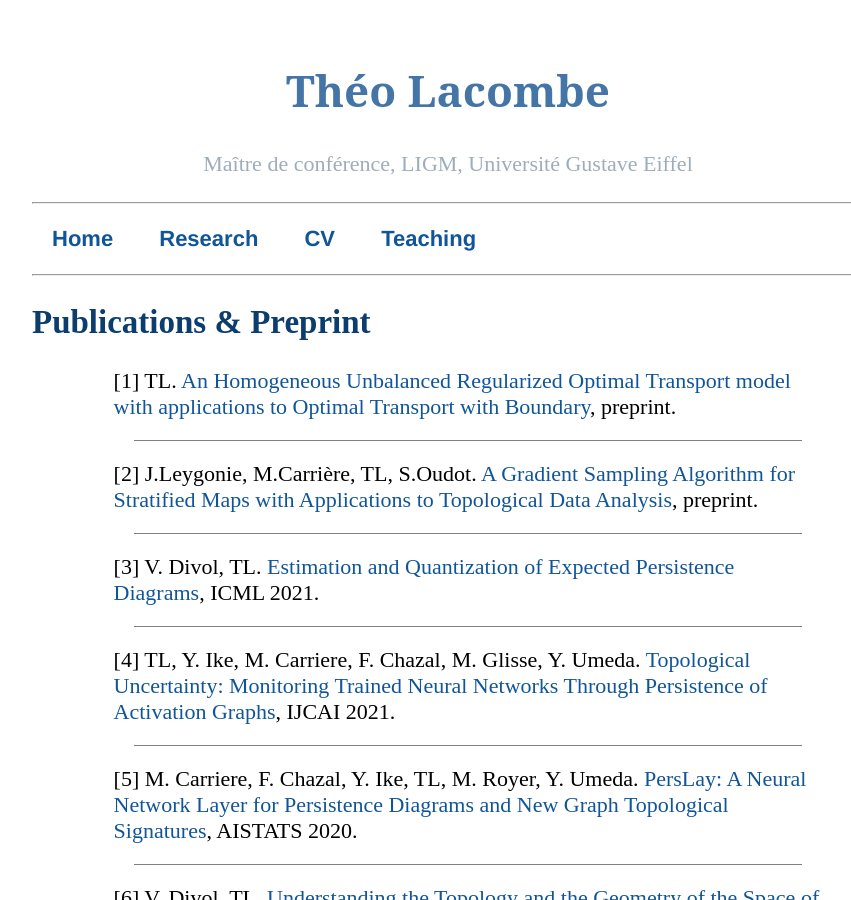
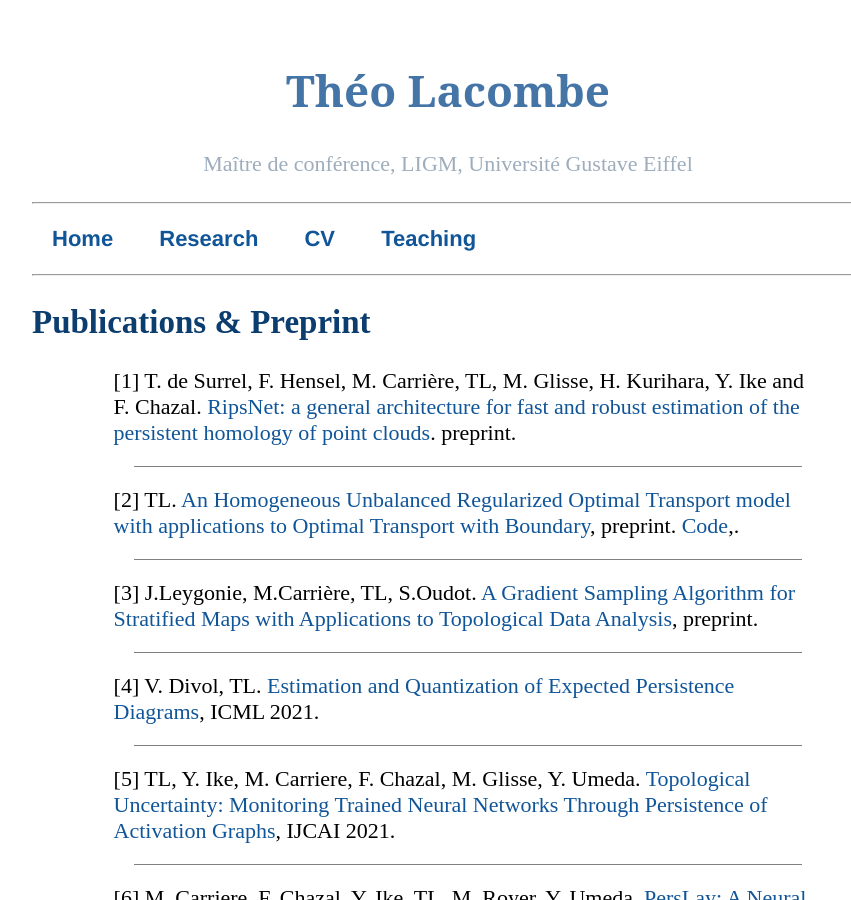
Before and after one commit to tlacombe/tlacombe.github.io, a Jekyll site: the page built from research/index.html, in a window 1280 px wide and 900 px high. Shown: the whole window, without its empty margins (192-1043 px from the left). Built offline with Jekyll 4.4.1, drawn with Linux system fonts in a browser that asks for light colours.

Commit message:
update publications with new preprint

```diff
--- a/research/index.html
+++ b/research/index.html
@@ -4,7 +4,8 @@ title: TL - Research
 ---
 <h2>Publications & Preprint</h2>
 	<ol class="publi">
-		<li>TL. <a href="https://arxiv.org/abs/2201.02082">An Homogeneous Unbalanced Regularized Optimal Transport model with applications to Optimal Transport with Boundary</a>, preprint.
+		<li> T. de Surrel, F. Hensel, M. Carrière, TL, M. Glisse, H. Kurihara, Y. Ike and F. Chazal. <a href="https://arxiv.org/abs/2202.01725">RipsNet: a general architecture for fast and robust estimation of the persistent homology of point clouds</a>. preprint.</li>
+		<li>TL. <a href="https://arxiv.org/abs/2201.02082">An Homogeneous Unbalanced Regularized Optimal Transport model with applications to Optimal Transport with Boundary</a>, preprint. <a href='https://github.com/tlacombe/homogeneousUROT'>Code</a>,.
 		<li>J.Leygonie, M.Carrière, TL, S.Oudot. <a href="https://arxiv.org/abs/2109.00530">A Gradient Sampling Algorithm for Stratified Maps with Applications to Topological Data Analysis</a>, preprint.</li>
 		<li> V. Divol, TL. <a href="https://arxiv.org/pdf/2105.04852.pdf">Estimation and Quantization of Expected Persistence Diagrams</a>, ICML 2021.</li>
 		<li> TL, Y. Ike, M. Carriere, F. Chazal, M. Glisse, Y. Umeda. <a href="https://arxiv.org/pdf/2105.04404.pdf">Topological Uncertainty: Monitoring Trained Neural Networks Through Persistence of Activation Graphs</a>, IJCAI 2021.</li>
```
